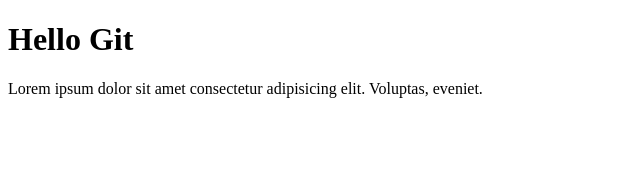
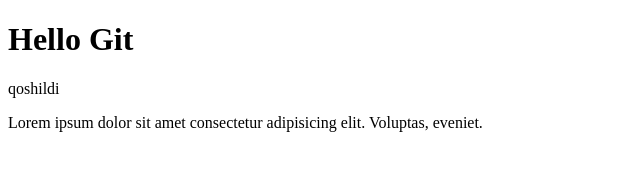
Before and after one commit to Muhammaddiyorbek/test2, a plain HTML site: page index.html in a window 1280 px wide. Shown: the whole page, without its empty margins (0-640 px from the left). Drawn offline with Linux system fonts and the light colour scheme.

Commit message:
Update index.html
13-qator o'zgardi

```diff
--- a/index.html
+++ b/index.html
@@ -10,6 +10,7 @@
     <h1>
         Hello Git
     </h1>
+    <div>qoshildi</div>
     <p>Lorem ipsum dolor sit amet consectetur adipisicing elit. Voluptas, eveniet.</p>
 </body>
 </html>
```
